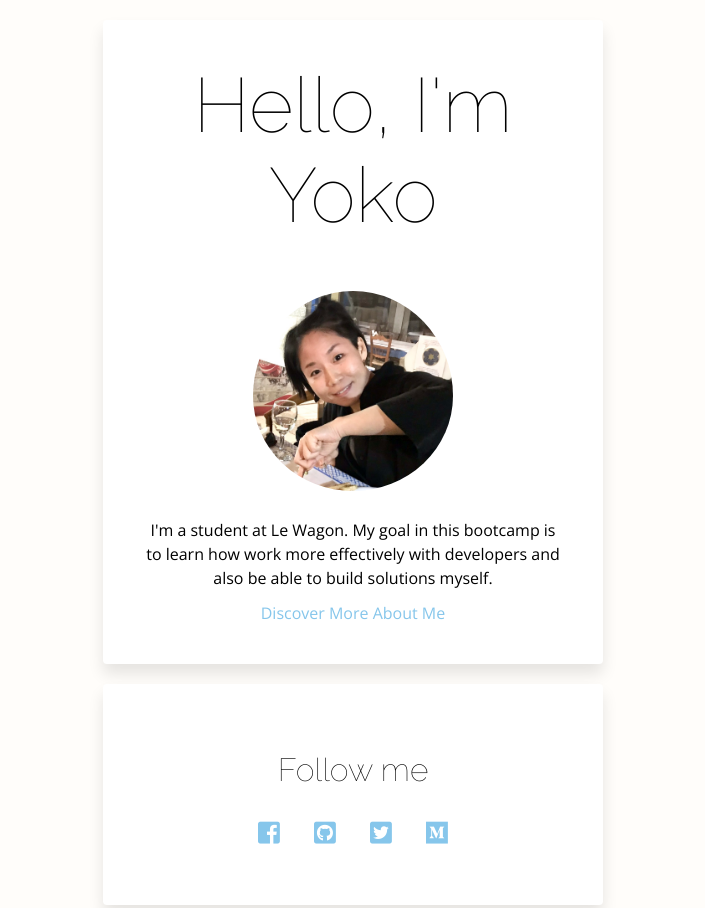
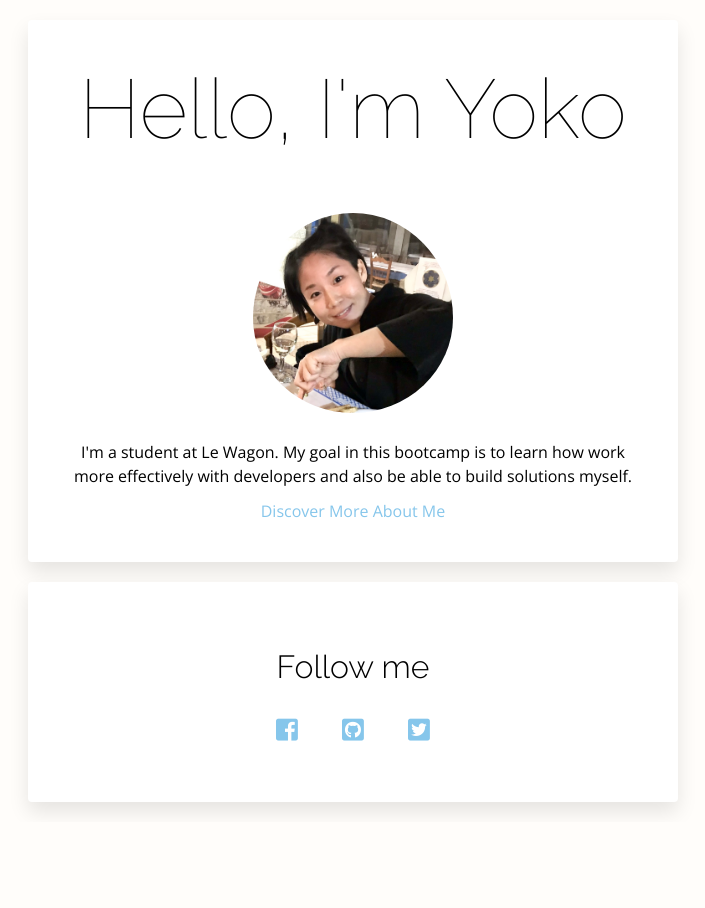
Before and after one commit to ykookaasi/profile, a plain HTML site: page index.html in a window 1280 px wide. Shown: the top 908 px of the page, without its empty margins (287-992 px from the left). After the commit the page ends 822 px from the top, so only its background shows below. Drawn offline with nearby package versions, Linux system fonts and the light colour scheme.

Commit message:
make profile a bit prettier

```diff
--- a/index.html
+++ b/index.html
@@ -1,25 +1,24 @@
 <!DOCTYPE html>
 <html lang="en">
   <head>
+    <title>My profile</title>
     <meta charset="UTF-8">
+    <meta name="viewport" content="width=device-width, initial-scale=1.0">
     <link rel="stylesheet" href="https://use.fontawesome.com/releases/v5.6.3/css/all.css">
     <link rel="stylesheet" href="style.css">
-  <meta name="viewport" content="width=device-width, initial-scale=1.0">
-  <title>My profile</title>
   </head>
   <body>
-  <div class="home">
+
     <div class="container">
-
-      <div class="card" id="">
+      <div class="card-white" id="">
         <h1>Hello, I'm Yoko</h1>
         <img class="img-circle" src="images/yoko.png" width ="200px" alt="Yoko Kasai">
         <p>I'm a student at Le Wagon. My goal in this bootcamp is to learn how work more effectively with developers and also be able to build solutions myself.
         </p>
-        <a href="#">Discover More About Me</a>
+        <a href="https://kitt.lewagon.com/alumni/ykookaasi" class = "btn-blue">Discover More About Me</a>
       </div>
 
-      <div class="card">
+      <div class="card-white">
         <h2>Follow me</h2>
         <ul class="social-list">
           <li>
@@ -37,16 +36,10 @@
               <i class="fab fa-twitter-square"></i>
             </a>
           </li>
-          <li>
-            <a href="https://medicum.com/ykookaasi" target="_blank" class = "social-link">
-               <i class="fab fa-medium"></i>
-            </a>
-          </li>
         </ul>
       </div>
 
     </div>
-　</div>
 
   </body>
 </html>
--- a/style.css
+++ b/style.css
@@ -1,4 +1,50 @@
 @import url('https://fonts.googleapis.com/css2?family=Open+Sans:wght@300;400;700&family=Raleway:wght@100;300;400;700&family=Roboto:wght@100;300;400&display=swap');
+
+/* GLOBAL STYLES */
+body {
+  margin: 8px;
+  background-color: #fffdfa;
+  font-family: 'Open Sans',helveitca, arial, sans;
+  font-weight: 500;
+  font-color: #A0A0A0;
+}
+h1, h2, h3, h4, h5, h6 {
+  font-family: 'Raleway', helvetica, arial, sans;
+  font-weight: 300;
+}
+h1 {
+  font-size: 6.5vw;
+  font-weight: 250;
+  margin-top: 0;
+}
+h2  {
+  font-size: 2em;
+}
+a {
+  color: #86c6eb;
+  text-decoration: none;
+}
+a:hover {
+  color: #f04f9d;
+}
+
+p {
+  line-height: 1.5;
+  margin: 0.75em 0;
+  font-color: #A0A0A0;
+  fonr-weight: lighter;
+}
+
+div {
+  display: block;
+}
+
+/*CONTAINER*/
+
+.container {
+  width: 650px;   /* This sets the width */
+  margin: 0 auto; /* This automatically sets left/right margins */
+}
 
 @media (max-width: 960px) {
   /* For a screen < 960px, this CSS will be read */
@@ -19,52 +65,16 @@
   }
 }
 
-/* GLOBAL STYLES */
-html {
-}
-body {
-  margin: 8px;
-  background-color: #fffdfa;
-  font-family: 'Open Sans',helveitca, arial, sans;
-  font-weight: 500;
-}
+/*CUSTOM*/
 
-h1 {
-  font-size: 6vw;
-  font-weight: 700;
-  margin-top: 0;
-}
-h2  {
-  font-size: 2em;
-}
-a {
-  color: #86c6eb;
-  text-decoration: none;
-}
-a:hover {
-  color: #f04f9d;
-}
-
-p {
-  line-height: 1.5;
-  margin: 0.75em 0;
-}
-
-h1, h2, h3, h4, h5, h6 {
-  font-family: 'Raleway', helvetica, arial, sans;
-  font-weight: 200;
-}
-div {
-  display: block;
-}
-.container {
-  width: 500px;   /* This sets the width */
-  margin: 0 auto; /* This automatically sets left/right margins */
-}
-.card {
+/*.btn-blue {
+  background-color: #86c6eb;
+  padding: 20px 20px;
+}*/
+.card-white {
   background-color: white;
   padding: 40px;
-  box-shadow: 0px 10px 15px rgba(0,0,0,0.1);
+  box-shadow: 0px 10px 20px rgba(0, 0, 0, 0.1);
   border-radius: 4px;
   margin: 20px 0px;
   text-align: center;
@@ -81,7 +91,7 @@ div {
 .social-list > li {
   display: inline-block;
   font-size: 25px;
-  padding: 0px 15px;
+  padding: 0px 20px;
 }
 .social-list {
   list-style: none;
```
Lines whose indentation alone changed are shown as unchanged.
